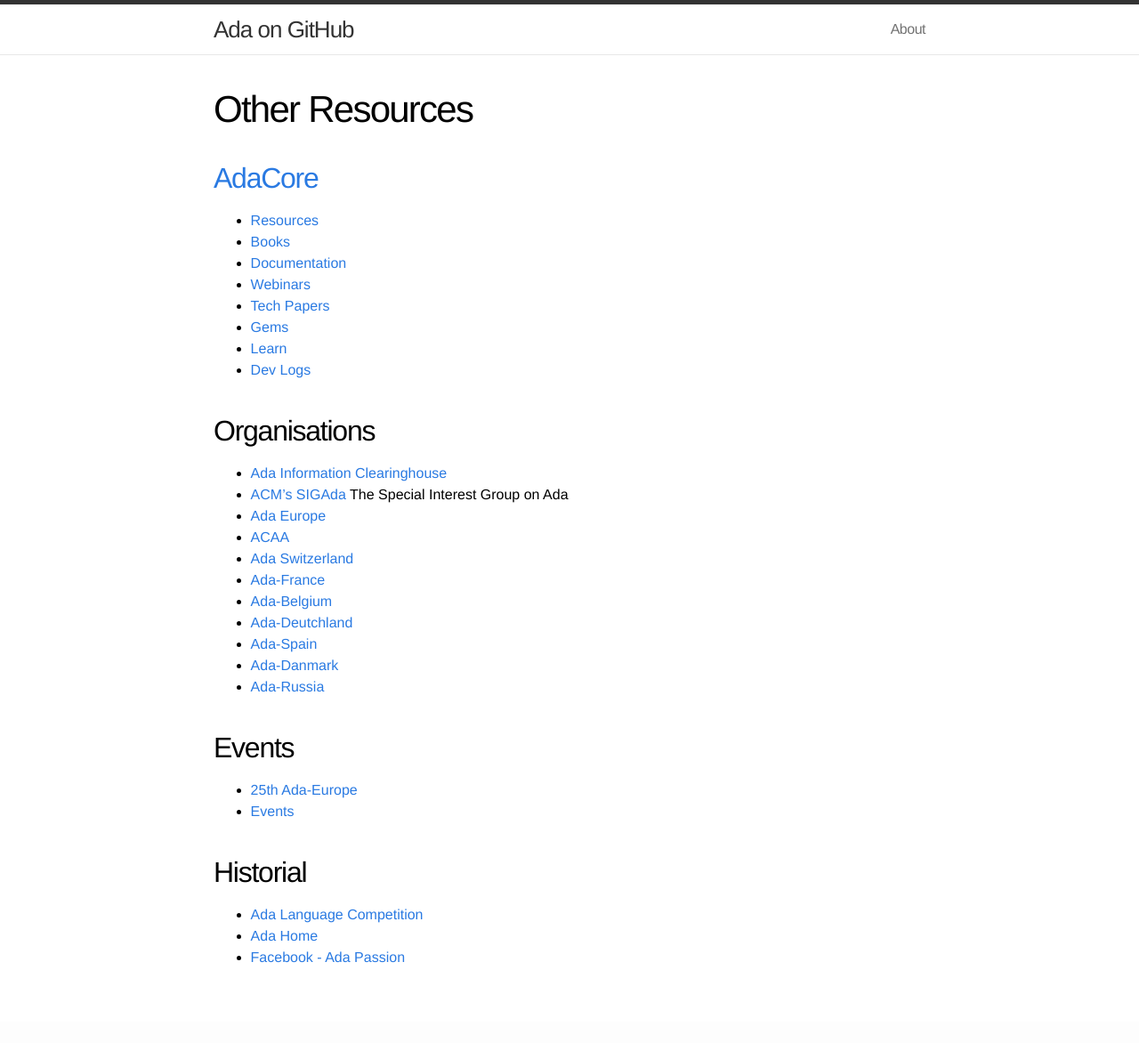
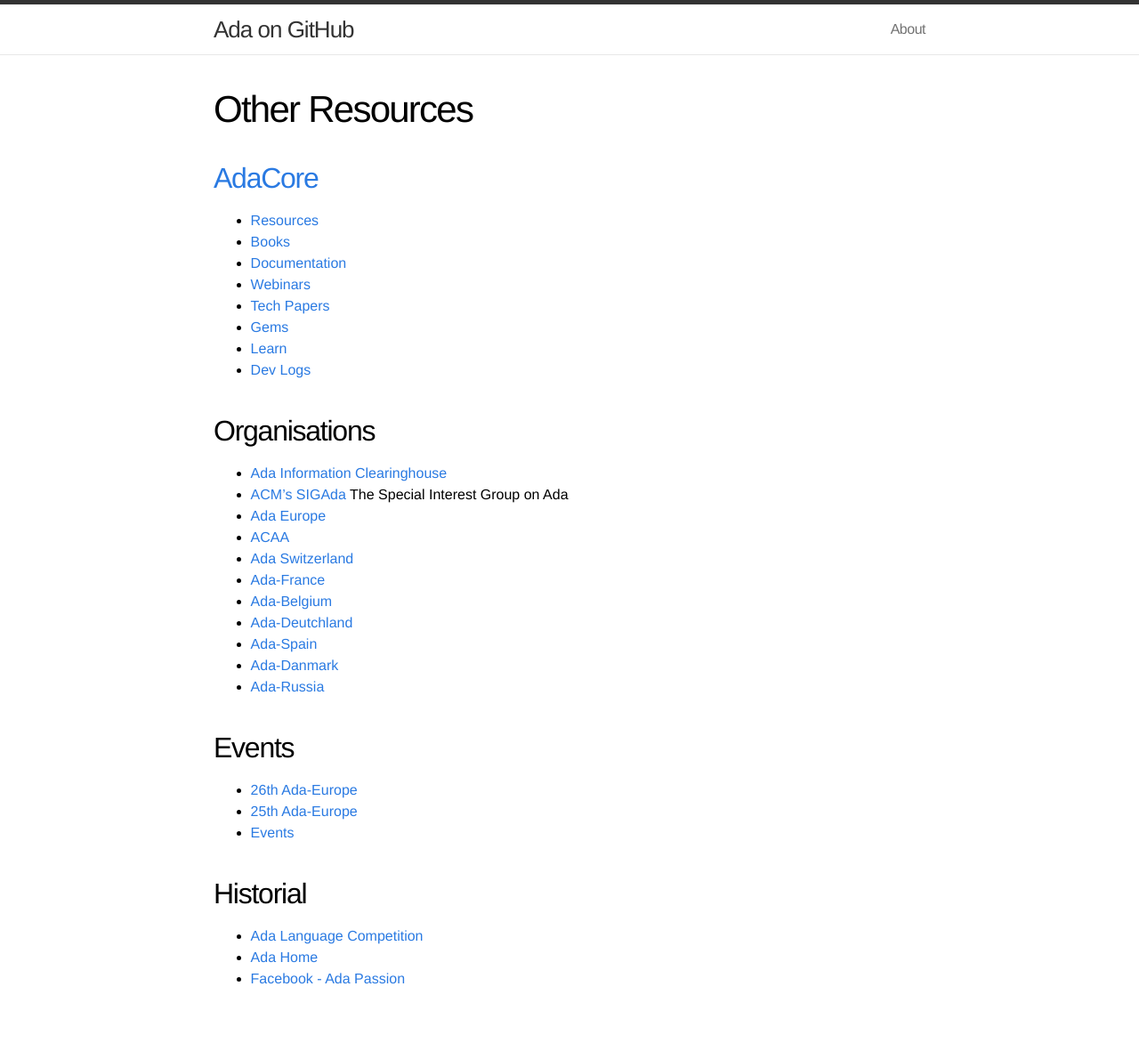
Before and after one commit to quornings/quornings.github.io, a Jekyll site: the page built from other.md, in a window 1280 px wide. Shown: the whole page at 89% size. Built offline with Jekyll 4.4.1, drawn with Linux system fonts in a browser that asks for light colours; before the commit the page ends 1148 px from its top, so only the background shows below that.

Commit message:
26th Ada Europe conference added

```diff
--- a/other.md
+++ b/other.md
@@ -30,6 +30,7 @@ permalink: /other/
 - [Ada-Russia](http://www.ada-ru.org)
 
 ## Events
+- [26th Ada-Europe](https://www.ada-europe.org/conference2022/)
 - [25th Ada-Europe](https://www.istr.unican.es/ae2021/)
 - [Events](https://people.cs.kuleuven.be/~dirk.craeynest/ada-belgium/events/index.html)
 
```
